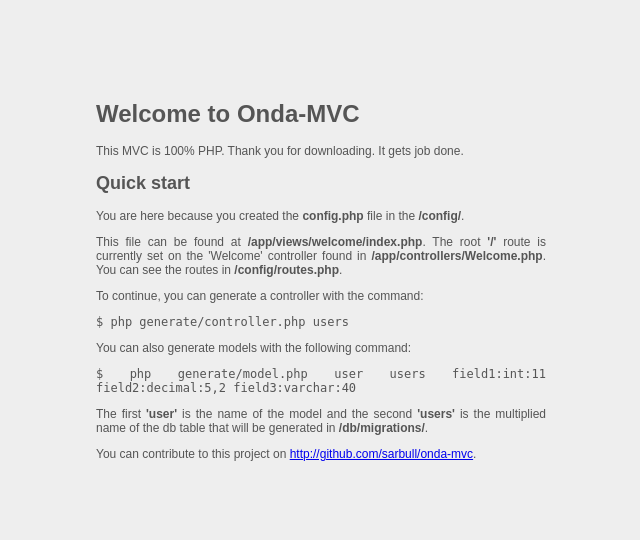
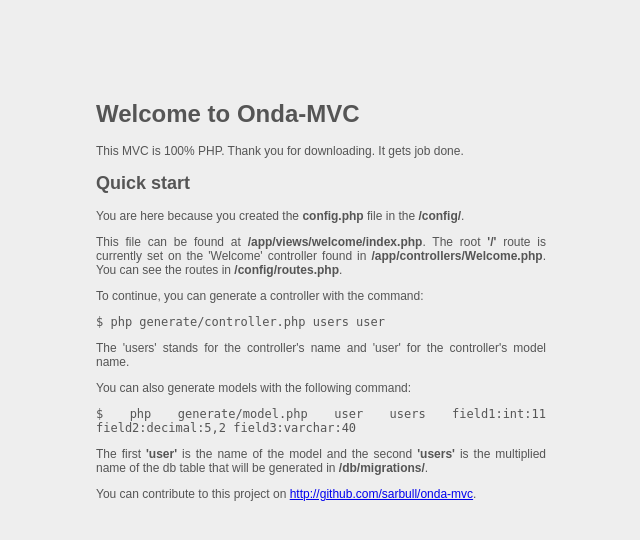
Before and after one commit to sarbull/onda-mvc, a PHP site: the page made by app/views/welcome/index.php in a window 1280 px wide. Shown: the top 540 px of the page, without its empty margins (319-959 px from the left). Run offline with PHP 8.4, Linux system fonts and the light colour scheme; the template is opened without the code that fills it, so the values that code supplies are empty; some libraries are stand-ins or nearby versions.

Commit message:
Updated welcome/index.php

```diff
--- a/app/views/welcome/index.php
+++ b/app/views/welcome/index.php
@@ -25,8 +25,9 @@
       see the routes in <strong>/config/routes.php</strong>.</p>
       <p>To continue, you can generate a controller with the command:</p>
       <code>
-        $ php generate/controller.php users
+        $ php generate/controller.php users user
       </code>
+      <p>The 'users' stands for the controller's name and 'user' for the controller's model name.</p>
       <p>You can also generate models with the following command:</p>
       <code>
         $ php generate/model.php user users field1:int:11 field2:decimal:5,2 field3:varchar:40
```
